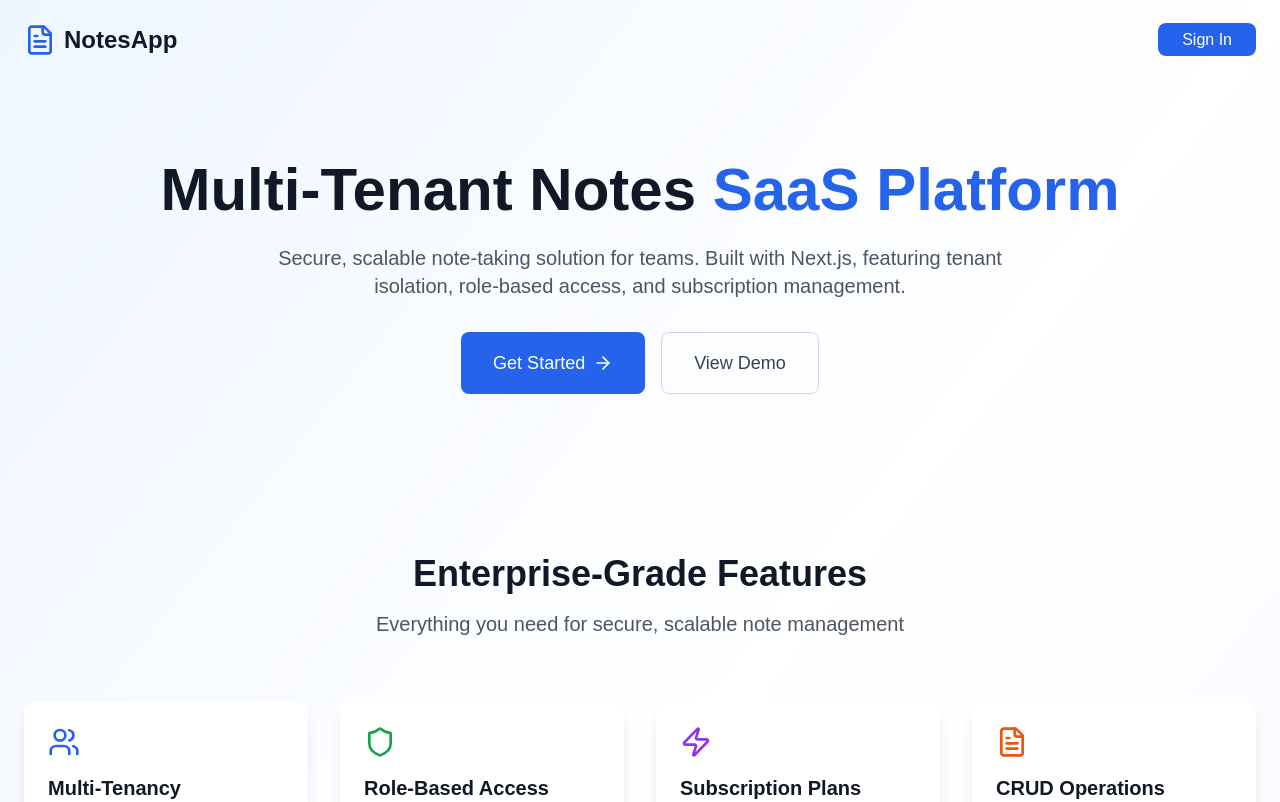
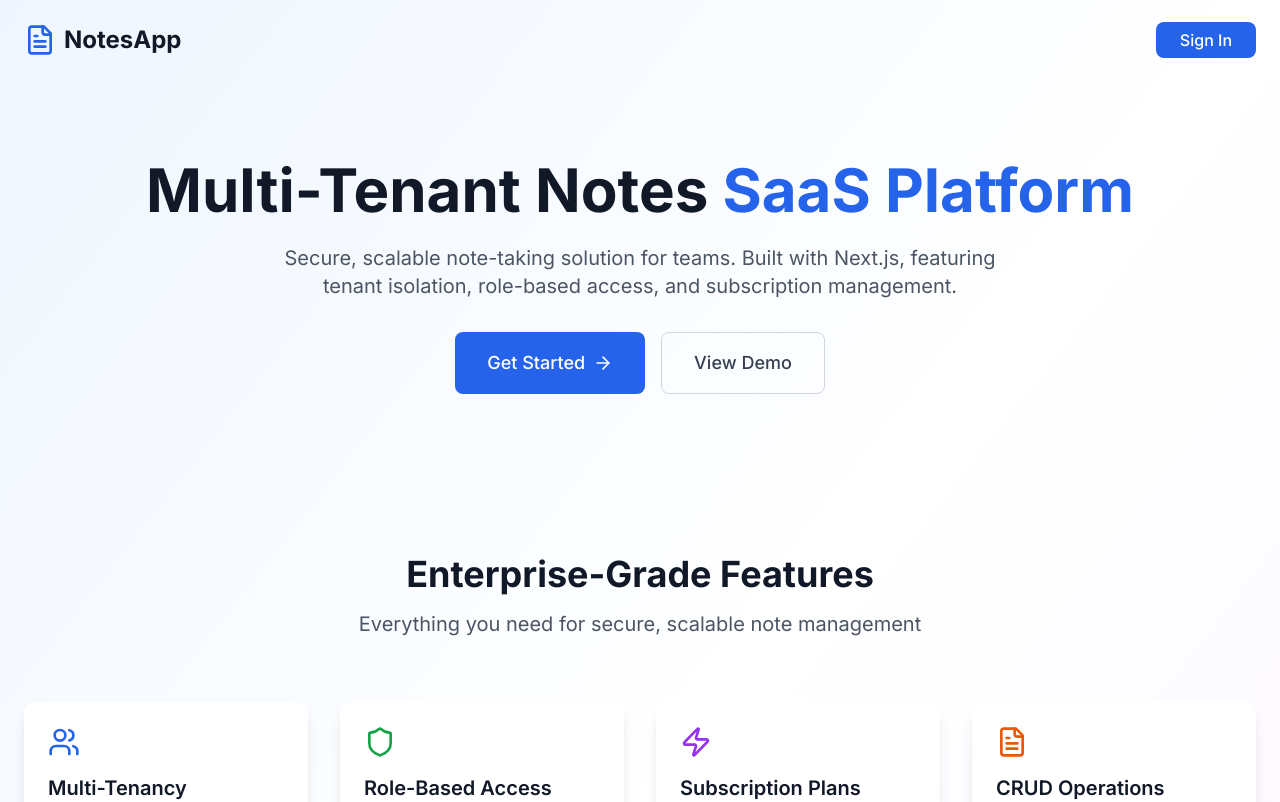
Before and after one commit to shivraj-yadav/saas-notes-app, a Next.js app: page / in a window 1280 px wide. Shown: the top 802 px of the page. Built offline with nearby package versions, Linux system fonts and the light colour scheme.

Commit message:
Fix all deployment errors - fonts, dependencies, and config

```diff
--- a/next.config.js
+++ b/next.config.js
@@ -13,8 +13,7 @@ const nextConfig = {
         ]
       }
     ]
-  },
-  serverExternalPackages: ['@prisma/client']
+  }
 };
 
 module.exports = nextConfig;
--- a/package.json
+++ b/package.json
@@ -9,6 +9,7 @@
     "lint": "eslint"
   },
   "dependencies": {
+    "@hookform/resolvers": "^3.3.2",
     "@prisma/client": "^5.22.0",
     "bcryptjs": "^2.4.3",
     "framer-motion": "^11.5.4",
@@ -18,6 +19,7 @@
     "prisma": "^5.22.0",
     "react": "^18.2.0",
     "react-dom": "^18.2.0",
+    "react-hook-form": "^7.48.2",
     "react-hot-toast": "^2.4.1",
     "zod": "^3.22.4"
   },
--- a/src/app/layout.tsx
+++ b/src/app/layout.tsx
@@ -1,15 +1,9 @@
 import type { Metadata } from "next";
-import { Geist, Geist_Mono } from "next/font/google";
+import { Inter } from "next/font/google";
 import { Toaster } from "react-hot-toast";
 import "./globals.css";
 
-const geistSans = Geist({
-  variable: "--font-geist-sans",
-  subsets: ["latin"],
-});
-
-const geistMono = Geist_Mono({
-  variable: "--font-geist-mono",
+const inter = Inter({
   subsets: ["latin"],
 });
 
@@ -26,7 +20,7 @@ export default function RootLayout({
   return (
     <html lang="en">
       <body
-        className={`${geistSans.variable} ${geistMono.variable} antialiased`}
+        className={`${inter.className} antialiased`}
       >
         {children}
         <Toaster
```
